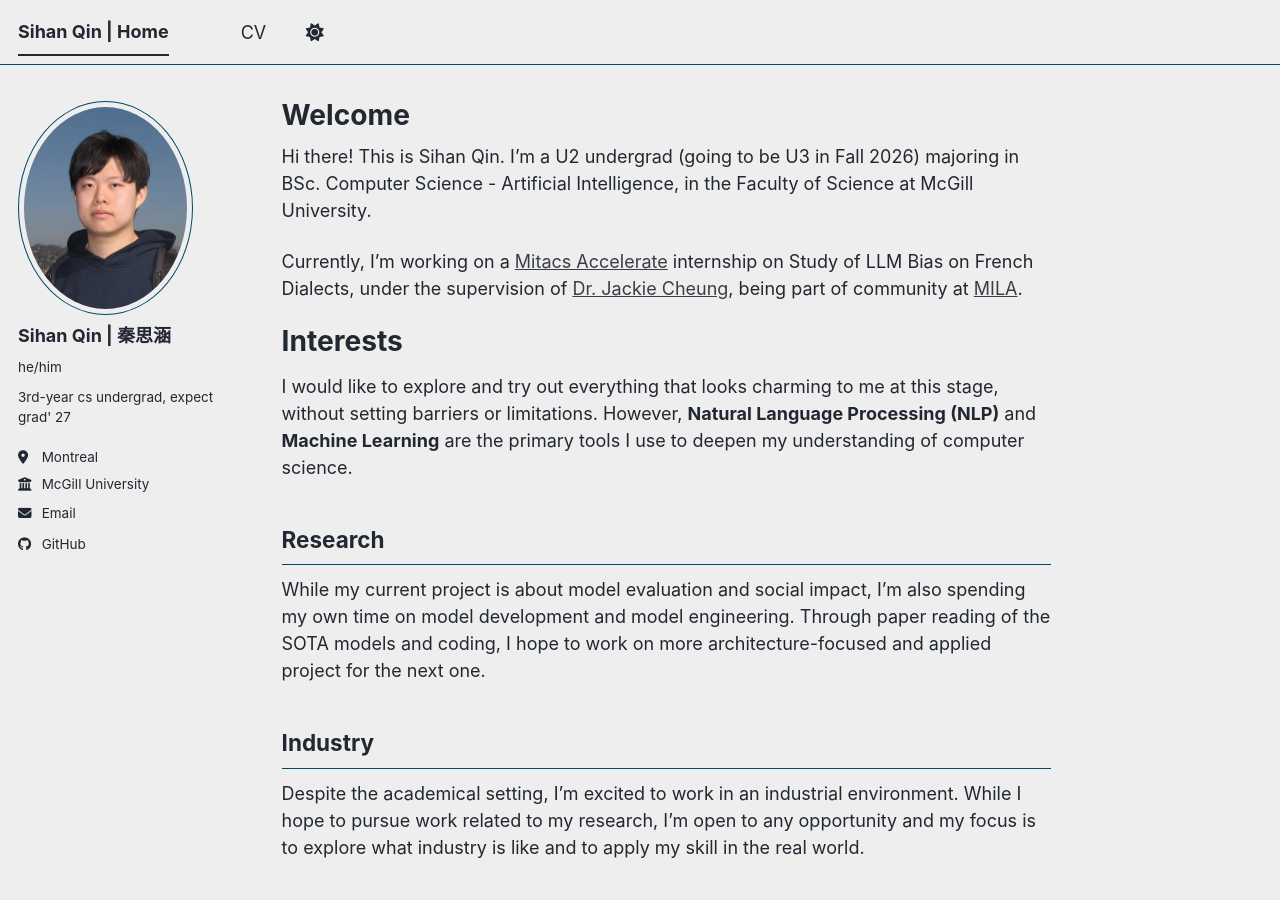
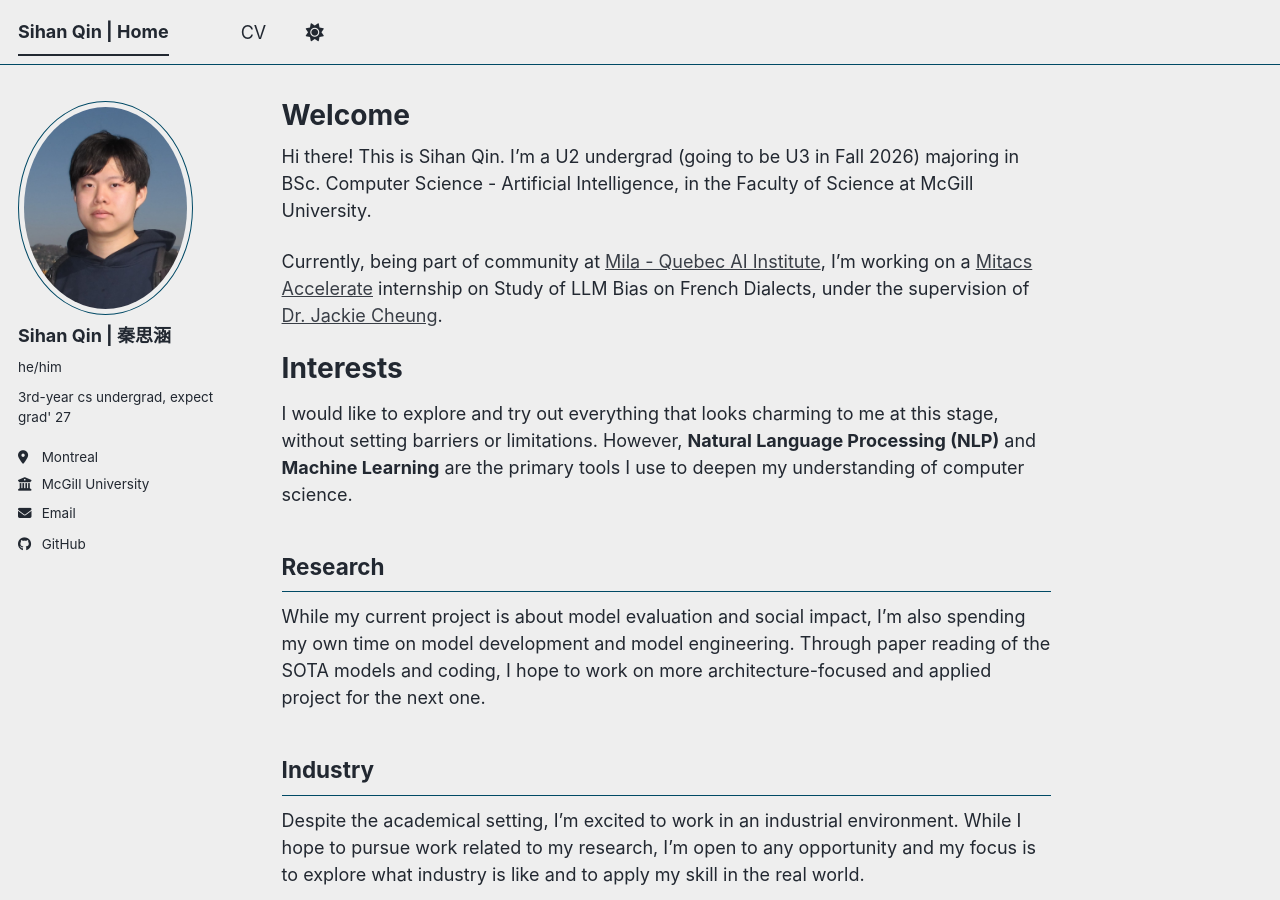
Before and after one commit to qin-sihan/qin-sihan.github.io, a Jekyll site: the page built from _pages/about.md, in a window 1280 px wide and 900 px high. Built offline with Jekyll 4.4.1, drawn with Linux system fonts in a browser that asks for light colours; a script bundle is joined from its source files by our own code; library files that are not in the unit come from our copies.

Commit message:
edit about

```diff
--- a/_pages/about.md
+++ b/_pages/about.md
@@ -8,7 +8,7 @@ redirect_from:
 ---
 Hi there! This is Sihan Qin. I'm a U2 undergrad (going to be U3 in Fall 2026) majoring in BSc. Computer Science - Artificial Intelligence, in the Faculty of Science at McGill University.
 
-Currently, I'm working on a [Mitacs Accelerate](https://www.mitacs.ca/our-programs/accelerate/) internship on Study of LLM Bias on French Dialects, under the supervision of [Dr. Jackie Cheung](https://www.cs.mcgill.ca/~jcheung/index.html), being part of community at [MILA](https://mila.quebec/en).
+Currently, being part of community at [Mila - Quebec AI Institute](https://mila.quebec/en), I'm working on a [Mitacs Accelerate](https://www.mitacs.ca/our-programs/accelerate/) internship on Study of LLM Bias on French Dialects, under the supervision of [Dr. Jackie Cheung](https://www.cs.mcgill.ca/~jcheung/index.html).
 
 
 Interests
```
